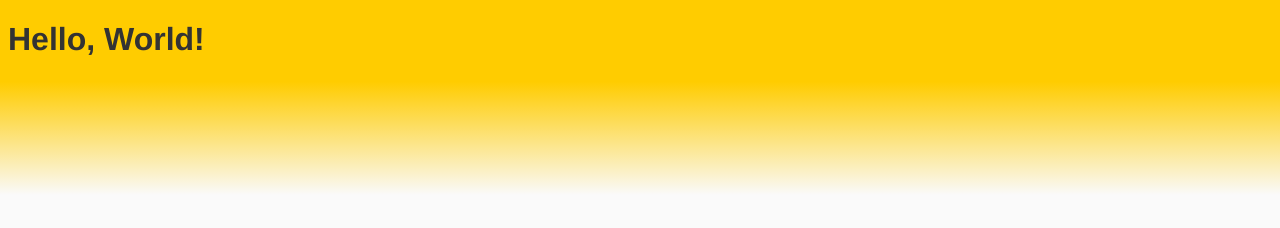
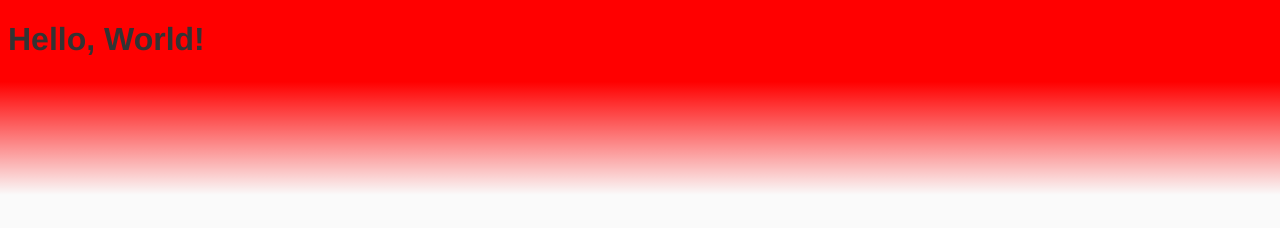
Before and after one commit to Yeti-or/linear-gradent-android, a website: page index.html in a window 1280 px wide. Drawn offline with Linux system fonts and the light colour scheme.

Commit message:
My super fix

```diff
--- a/styles/main.css
+++ b/styles/main.css
@@ -6,6 +6,7 @@ body {
 
 background-image: -webkit-gradient(linear, 0 0, 0 100%, color-stop(.42, #fc0), color-stop(1, rgba(255, 255, 255, 0)));
 background-image: -o-linear-gradient(top, #cf0 42%, rgba(255, 255, 255, 0) 100%);
+background-image:    linear-gradient(to bottom, #f00 42%, rgba(255, 255, 255, 0) 100%);
 background-image:    linear-gradient(top, #f00 42%, rgba(255, 255, 255, 0) 100%);
 background-repeat: no-repeat;
 -webkit-background-size: 100% 195px;
```
